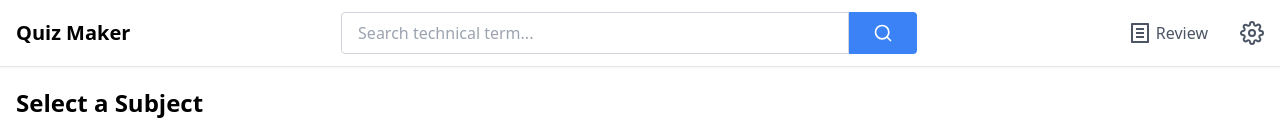
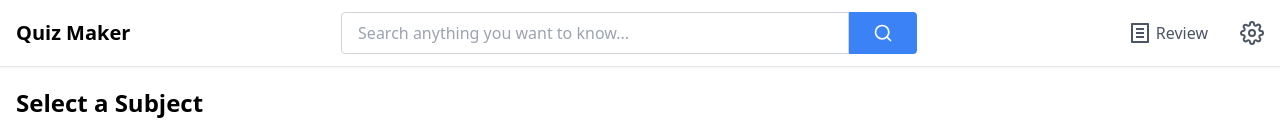
Before and after one commit to qurore/quiz-maker-frontend, a React (Create React App) app: page / in a window 1280 px wide. Shown: the top 133 px of the page. Built offline with nearby package versions, Linux system fonts and the light colour scheme; no server answers.

Commit message:
modified search placeholder

```diff
--- a/src/components/Navbar.jsx
+++ b/src/components/Navbar.jsx
@@ -50,7 +50,7 @@ function Navbar() {
               type="text"
               value={searchTerm}
               onChange={(e) => setSearchTerm(e.target.value)}
-              placeholder="Search technical term..."
+              placeholder="Search anything you want to know..."
               className="w-full px-4 py-2 border border-gray-300 rounded-l focus:outline-none focus:ring-2 focus:ring-blue-500 focus:border-transparent"
             />
             <button
```
